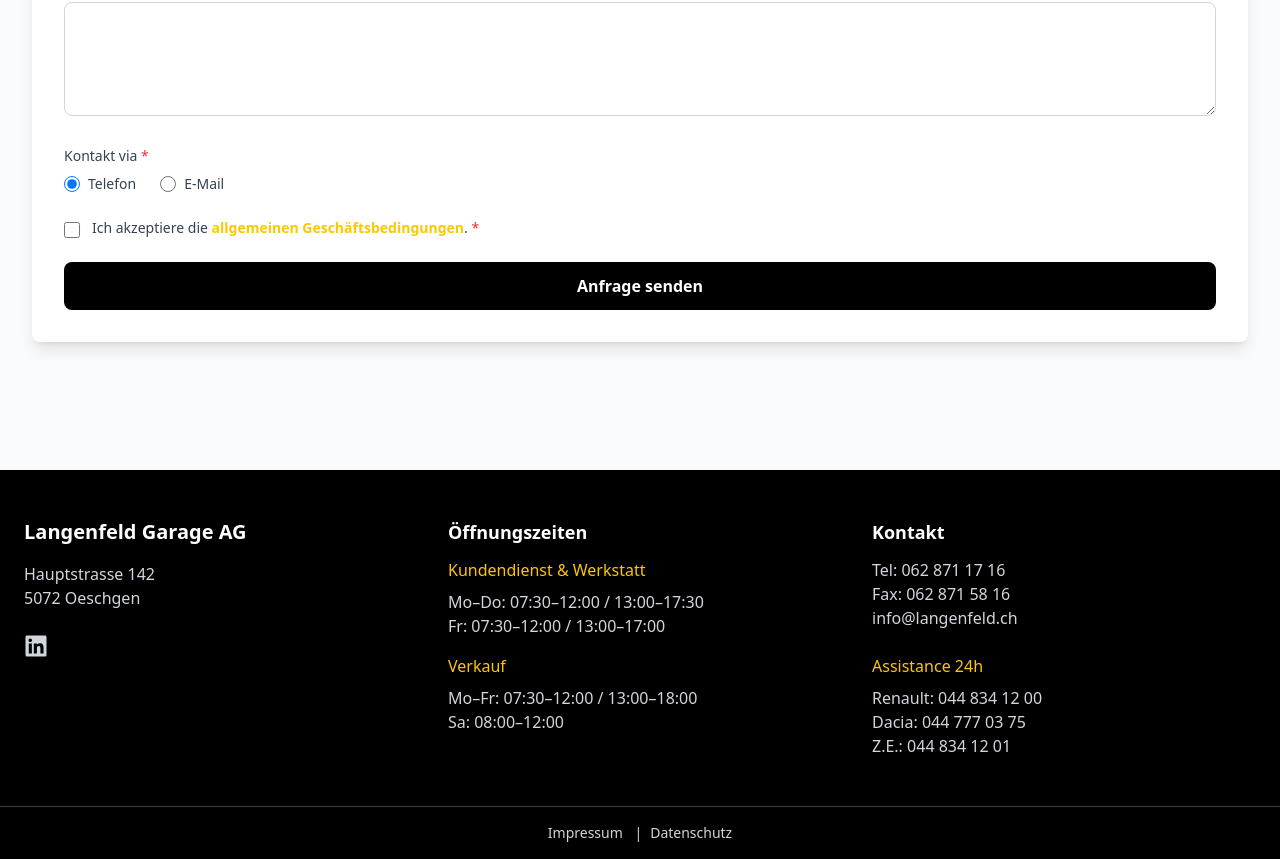
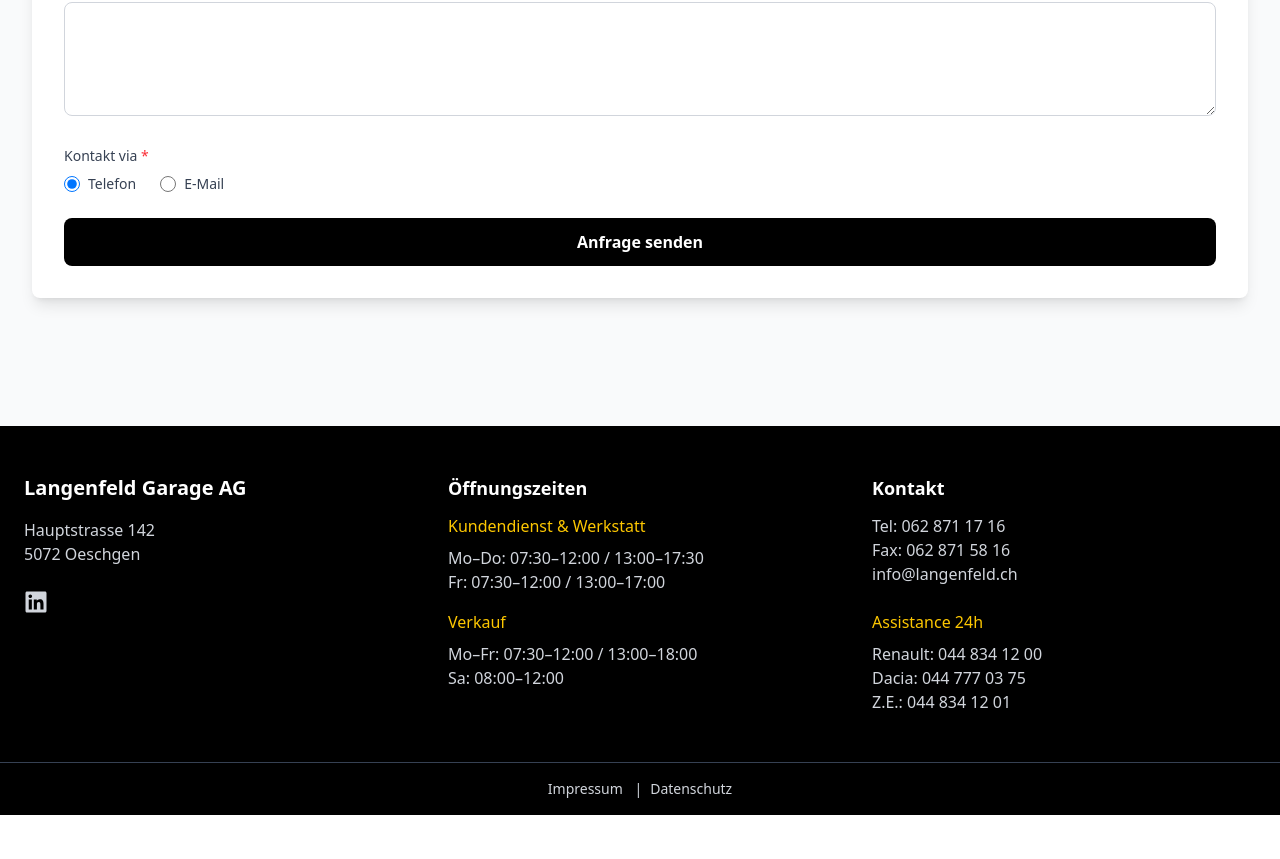
Before and after one commit to RobHa93/Projekt-LFG, a React (Vite) app: page /Probefahrt in a window 1280 px wide. Shown: the part 752-1611 px from the top of the page. After the commit the page ends 1567 px from the top, so only its background shows below. Built offline with nearby package versions, Linux system fonts and the light colour scheme.

Commit message:
slider rotation

```diff
--- a/src/components/NewsSlider.jsx
+++ b/src/components/NewsSlider.jsx
@@ -1,4 +1,4 @@
-import { useState } from "react";
+import { useState, useEffect } from "react";
 import bigsterImg from "../assets/img/apline.png";
 import serviceImg from "../assets/img/slider_test3.webp";
 import r5Img from "../assets/img/slider_test2.webp";
@@ -37,6 +37,15 @@ export default function NewsSlider() {
 
   const next = () => setCurrentIndex((prev) => (prev + 1) % totalNews);
   const prev = () => setCurrentIndex((prev) => (prev - 1 + totalNews) % totalNews);
+
+  // Automatische Rotation alle 6 Sekunden
+  useEffect(() => {
+    const interval = setInterval(() => {
+      next();
+    }, 6000);
+
+    return () => clearInterval(interval);
+  }, [currentIndex]);
 
   const visibleNews = [
     newsItems[currentIndex],
--- a/src/pages/Probefahrt.jsx
+++ b/src/pages/Probefahrt.jsx
@@ -160,25 +160,6 @@ export default function Probefahrt() {
               </div>
             </div>
 
-            {/* Bedingungen */}
-            <div className="flex items-start gap-3">
-              <input
-                type="checkbox"
-                id="bedingungen"
-                name="bedingungen"
-                required
-                checked={formData.bedingungen}
-                onChange={handleChange}
-                className="w-4 h-4 mt-1 text-[#fdc700] focus:ring-[#fdc700] rounded"
-              />
-              <label htmlFor="bedingungen" className="text-sm text-gray-700">
-                Ich akzeptiere die{' '}
-                <a href="#" className="text-[#fdc700] hover:underline font-semibold">
-                  allgemeinen Geschäftsbedingungen
-                </a>
-                . <span className="text-red-500">*</span>
-              </label>
-            </div>
 
             {/* Submit Button */}
             <button
```
